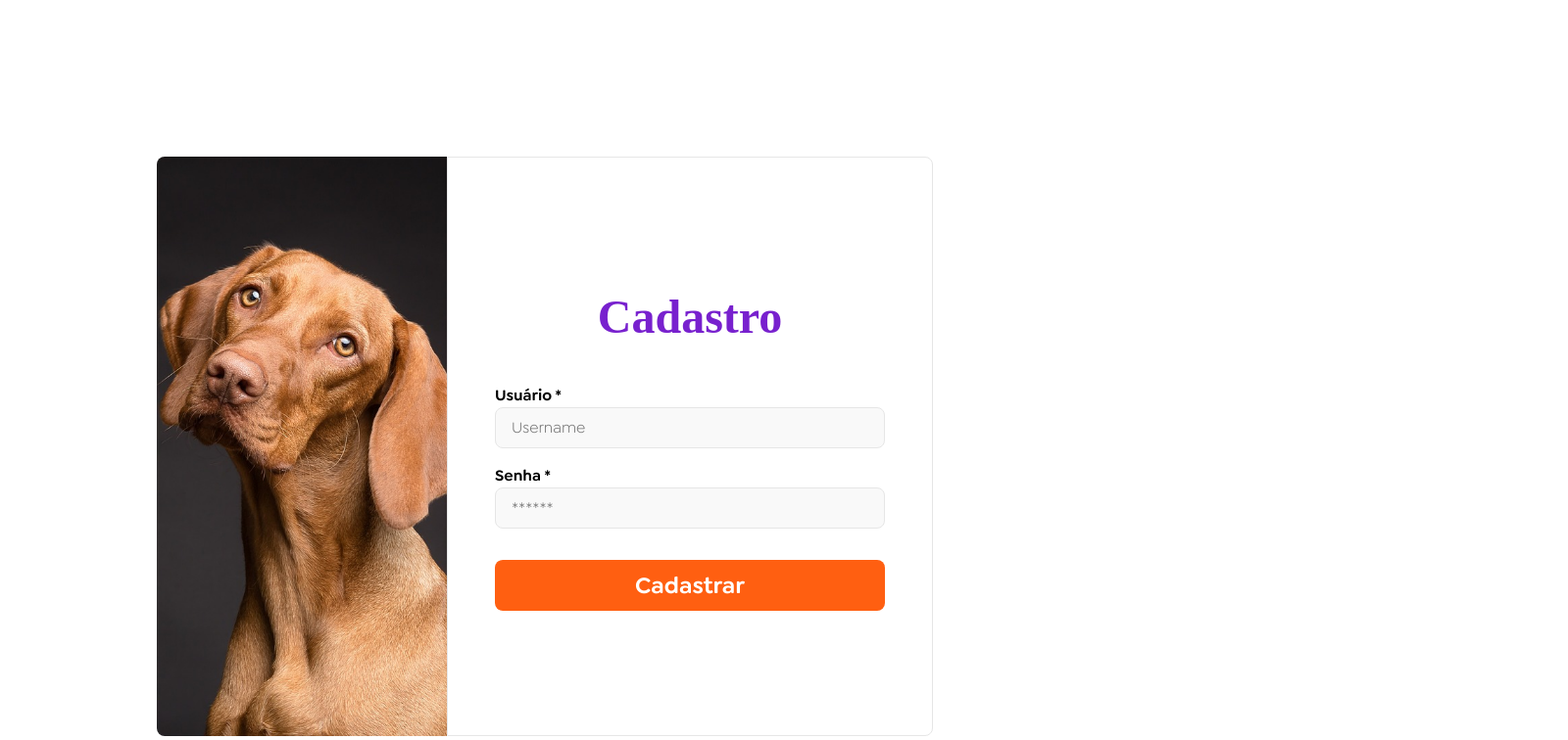
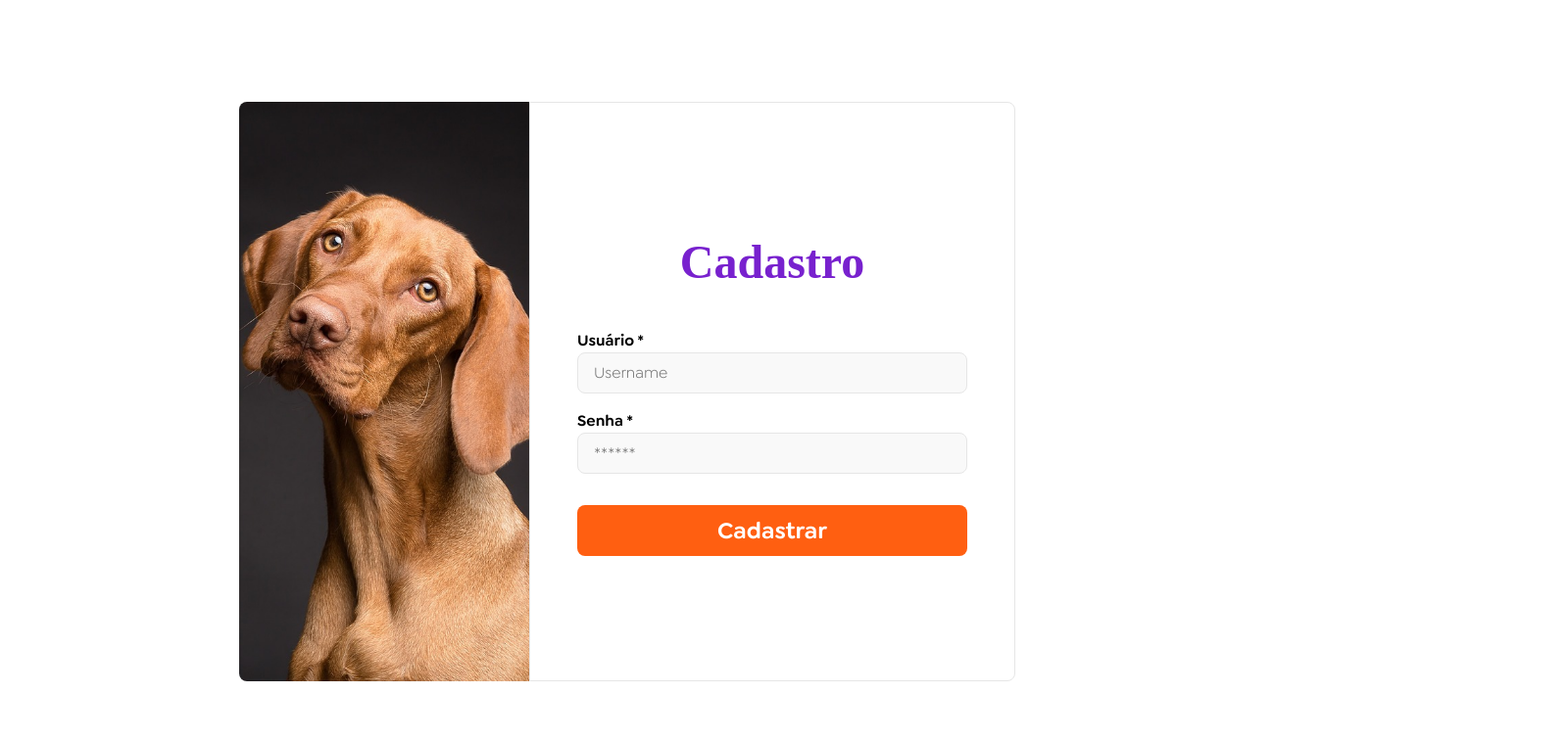
Before and after one commit to LaryssaPatez/busca-pet, a React (Vite) app in the folder frontend/: page /auth/cadastrar in a window 1280 px wide. Shown: the top 756 px of the page at 98% size, 1600 px wide, since content can reach past the window. Built offline with nearby package versions, Linux system fonts and the light colour scheme; no server answers; a web font is replaced by a local one.

Commit message:
fix: improves modal

```diff
--- a/frontend/src/pages/Login/SignUp.style.ts
+++ b/frontend/src/pages/Login/SignUp.style.ts
@@ -3,8 +3,10 @@ import { theme } from "../../styles/theme";
 
 export const PageWrapper = styled.div`
   display: flex;
-    width: 90rem;
-    margin: 10rem calc(50vw - 30rem);
+  align-items: center;
+  justify-content: center;
+  height: 100vh;
+  margin: 0 auto;
 
   img {
     border-radius: 0.5rem 0 0 0.5rem;
@@ -24,11 +26,10 @@ export const PageWrapper = styled.div`
     padding: 0 3rem;
 
     h1 {
-            margin: 0 auto;
+      margin: 0 auto 2rem auto;
       color: ${theme.colors.primary};
       font-size: 3rem;
       font-weight: bold;
-            margin-bottom: 2rem;
     }
 
     label {
@@ -39,12 +40,11 @@ export const PageWrapper = styled.div`
 
       input {
         background-color: #f9f9f9;
-                padding: 0.5rem;
+        padding: 0.5rem 1rem;
         border: 1px solid #e6e6e6;
         border-radius: 0.5rem;
         font-size: 1rem;
         font-weight: 400;
-                padding-left: 1rem;
       }
     }
 
```
Lines whose indentation alone changed are shown as unchanged.
